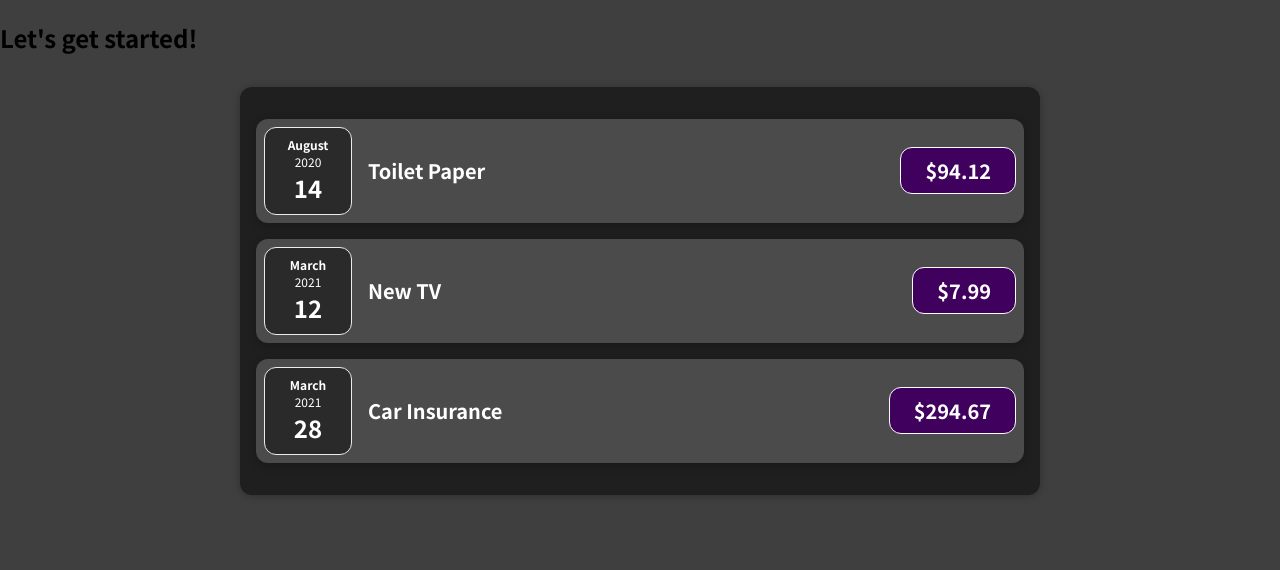
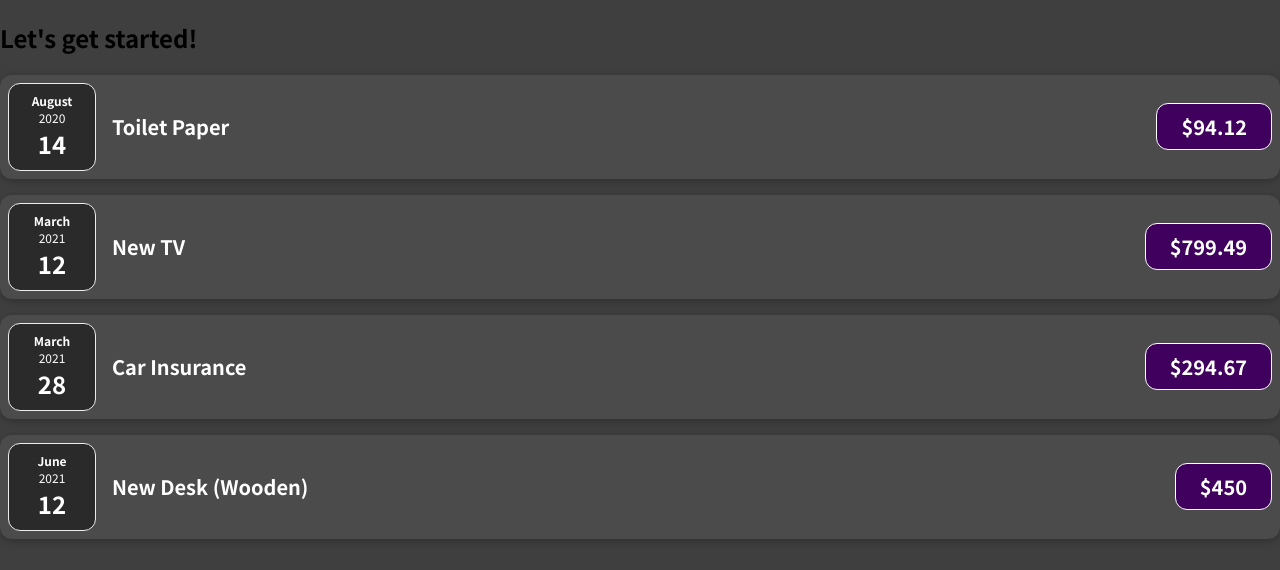
Before and after one commit to burnedfaceless/udemy-react, a JavaScript app in the folder 1-expenses/: page / in a window 1280 px wide. Shown: the top 570 px of the page. Built offline with nearby package versions, Linux system fonts and the light colour scheme.

Commit message:
beginning lesson 40

```diff
--- a/1-expenses/src/App.js
+++ b/1-expenses/src/App.js
@@ -1,5 +1,4 @@
-import ExpenseItem from "./components/ExpenseItem"
-import Expenses from "./components/Expenses";
+import ExpenseItem from './components/ExpenseItem'
 
 const App = () => {
   const expenses = [
@@ -7,27 +6,38 @@ const App = () => {
       id: 'e1',
       title: 'Toilet Paper',
       amount: 94.12,
-      date: new Date(2020, 7, 14)
+      date: new Date(2020, 7, 14),
     },
-    {
-      id: 'e2',
-      title: 'New TV',
-      amount: 7.99,
-      date: new Date(2021, 2, 12)
-    },
+    { id: 'e2', title: 'New TV', amount: 799.49, date: new Date(2021, 2, 12) },
     {
       id: 'e3',
       title: 'Car Insurance',
       amount: 294.67,
-      date: new Date(2021, 2, 28)
-    }
+      date: new Date(2021, 2, 28),
+    },
+    {
+      id: 'e4',
+      title: 'New Desk (Wooden)',
+      amount: 450,
+      date: new Date(2021, 5, 12),
+    },
   ]
+  const expenseItems = expenses.map((item, index) => {
+    return (
+        <ExpenseItem
+            key={index}
+            title={item.title}
+            amount={item.amount}
+            date={item.date}
+        />
+    )
+  })
 
   return (
-      <div>
-        <h2>Let's get started!</h2>
-        <Expenses expenses={expenses} />
-      </div>
+    <div>
+      <h2>Let's get started!</h2>
+      {expenseItems}
+    </div>
   )
 }
 
--- a/1-expenses/src/components/ExpenseDate.js
+++ b/1-expenses/src/components/ExpenseDate.js
@@ -1,10 +1,9 @@
 import './ExpenseDate.css'
 
 const ExpenseDate = props => {
-  const month = props.date.toLocaleString('en-US', { month: 'long' })
-  const day = props.date.toLocaleString('en-US', { day: '2-digit' })
+  const month = props.date.toLocaleString('en-US', {month: 'long'})
+  const day = props.date.toLocaleString('en-US', {day: '2-digit'})
   const year = props.date.getFullYear()
-
   return (
       <div className='expense-date'>
         <div className='expense-date__month'>{month}</div>
@@ -12,7 +11,6 @@ const ExpenseDate = props => {
         <div className='expense-date__day'>{day}</div>
       </div>
   )
-
 }
 
 export default ExpenseDate
--- a/1-expenses/src/components/ExpenseItem.js
+++ b/1-expenses/src/components/ExpenseItem.js
@@ -1,5 +1,5 @@
+import ExpenseDate from './ExpenseDate'
 import './ExpenseItem.css'
-import ExpenseDate from "./ExpenseDate";
 
 const ExpenseItem = props => {
 
--- a/1-expenses/src/components/Expenses.css
+++ /dev/null
@@ -1,9 +0,0 @@
-.expenses {
-    padding: 1rem;
-    background-color: rgb(31, 31, 31);
-    margin: 2rem auto;
-    width: 50rem;
-    max-width: 95%;
-    border-radius: 12px;
-    box-shadow: 0 1px 8px rgba(0, 0, 0, 0.25);
-}
--- a/1-expenses/src/components/Expenses.js
+++ /dev/null
@@ -1,24 +0,0 @@
-import './Expenses.css'
-import ExpenseItem from './ExpenseItem'
-
-const Expenses = props => {
-
-  const expenseItems = props.expenses.map((item, index) => {
-    return (
-        <ExpenseItem
-          title={item.title}
-          amount={item.amount}
-          date={item.date}
-          key={index}
-          />
-    )
-  })
-
-  return (
-      <div className='expenses'>
-        {expenseItems}
-      </div>
-  )
-}
-
-export default Expenses
```
Also changed, not shown: 2 other files (tests, documents, lock files or other folders).
